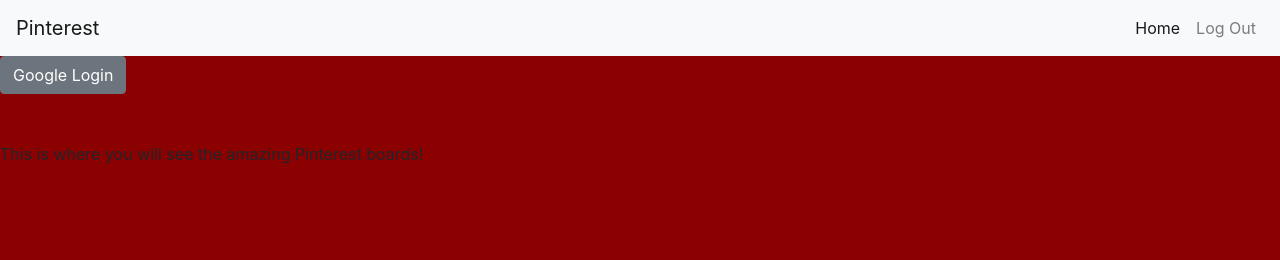
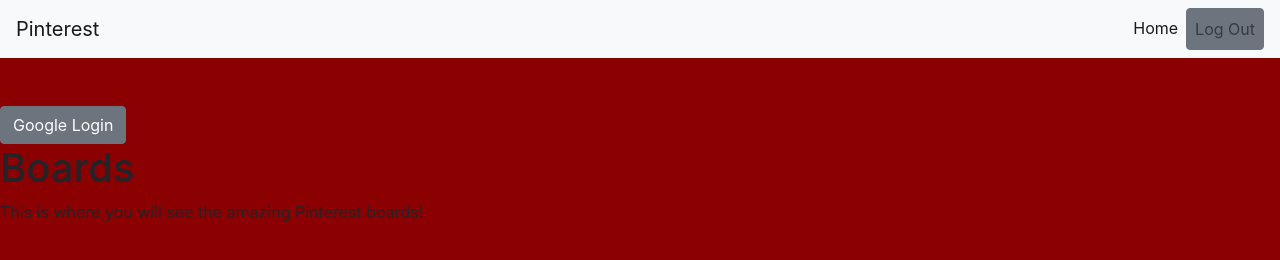
Before and after one commit to ancasimon/pinterest, a website built with webpack: page src/index.html in a window 1280 px wide. Built offline with nearby package versions, Linux system fonts and the light colour scheme; some packages are replaced by stand-ins of ours; no server answers.

Commit message:
wip on auth

```diff
--- a/src/index.html
+++ b/src/index.html
@@ -14,16 +14,20 @@
     </button>
     <div class="collapse navbar-collapse" id="navbarNavAltMarkup">
       <div class="navbar-nav ml-auto">
-        <a class="nav-item nav-link active" href="#homeNavLink">Home <span class="sr-only">(current)</span></a>
-        <a class="nav-item nav-link" href="#logoutNavLink">Log Out</a>
+        <a class="nav-item nav-link active" href="#">Home <span class="sr-only">(current)</span></a>
+        <button id="navbar-logout-button" class="nav-item nav-link btn btn-secondary" href="#">Log Out</button>
       </div>
     </div>
   </nav>
 
-  <button type="button" class="btn btn-secondary">Google Login</button>
+  <div id="home" class="mt-5">
+    <h1>Pinterest</h1>
+  </div>
 
-  <div id="home" class="mt-5"></div>
-		<div id="boards" class="hide">This is where you will see the amazing Pinterest boards!</div>
+	<div id="boards" class="hide">
+    <h1>Boards</h1>
+    <p>This is where you will see the amazing Pinterest boards!</p>
+  </div>
 
 
 </body>
--- a/src/javascripts/components/home/home.js
+++ b/src/javascripts/components/home/home.js
@@ -0,0 +1,16 @@
+import firebase from 'firebase/app';
+import 'firebase/auth';
+import utils from '../../helpers/utils';
+
+const signMeIn = () => {
+  const provider = new firebase.auth.GoogleAuthProvider();
+  firebase.auth().signInWithPopup(provider);
+};
+
+const loginButton = () => {
+  const domString = '<button id="google-auth" class="btn btn-secondary">Google Login</button>';
+  utils.printToDom('home', domString);
+  $('#google-auth').click(signMeIn);
+};
+
+export default { loginButton };
--- /dev/null
+++ b/src/javascripts/helpers/data/authData.js
@@ -0,0 +1,24 @@
+import firebase from 'firebase/app';
+import 'firebase/auth';
+
+const homeDiv = $('#home');
+const boardsDiv = $('#boards');
+const logoutButton = $('#navbar-logout-button');
+
+const checkLoginStatus = () => {
+  firebase.auth().onAuthStateChanged((user) => {
+    if (user) {
+      // person is logged in
+      homeDiv.addClass('hide');
+      boardsDiv.removeClass('hide');
+      logoutButton.removeClass('hide');
+    } else {
+      // person is not logged in
+      homeDiv.removeClass('hide');
+      boardsDiv.addClass('hide');
+      logoutButton.addClass('hide');
+    }
+  });
+};
+
+export default { checkLoginStatus };
--- a/src/javascripts/main.js
+++ b/src/javascripts/main.js
@@ -1,4 +1,17 @@
+import firebase from 'firebase/app';
+import apiKeys from './helpers/apiKeys.json';
+import authData from './helpers/data/authData';
+import boards from './components/boards/boards';
+import home from './components/home/home';
+
 import 'bootstrap';
 import '../styles/main.scss';
 
-console.error('hi Pinterest');
+const init = () => {
+  firebase.initializeApp(apiKeys.firebaseKeys);
+  authData.checkLoginStatus();
+  home.loginButton();
+  boards.logoutEvent();
+};
+
+init();
```
Also changed, not shown: src/javascripts/components/boards/boards.js (line endings or trailing spaces).
